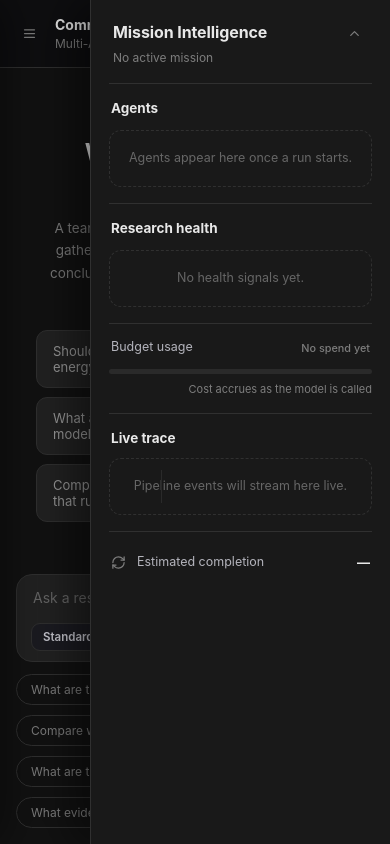
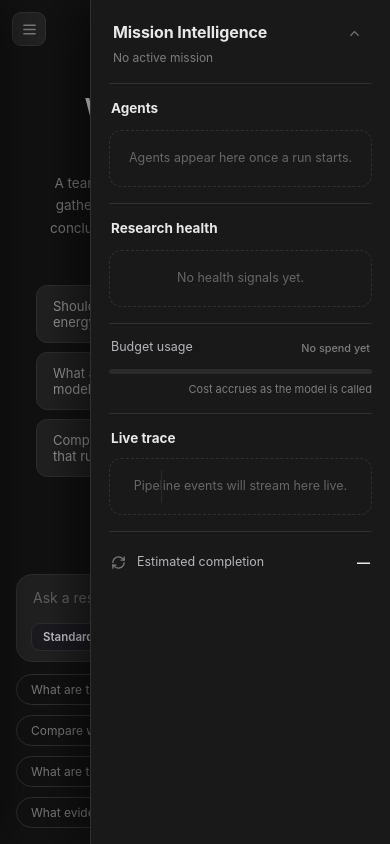
Before and after one commit to AdnanZamanNiloy/mars-ai, a React (Vite) app in the folder frontend/: page / in a window 390 px wide. Built offline with nearby package versions, Linux system fonts and the light colour scheme.

Commit message:
Remove workspace topbar; floating mobile menu button instead

```diff
--- a/frontend/src/App.jsx
+++ b/frontend/src/App.jsx
@@ -331,21 +331,9 @@ export default function App() {
       <div className="workspace-wrap">
         <ErrorBoundary>
         <main className="workspace">
-          <header className="topbar">
-            <button className="icon-btn menu-btn" onClick={() => setSidebarOpen(true)} aria-label="Open menu">
-              <IconMenu size={17} />
-            </button>
-            <div>
-              <h1>{view === "missions" ? "Missions" : view === "evidence" ? "Evidence" : "Command Center"}</h1>
-              <div className="crumb">
-                {activeRun ? `${activeRun.query.slice(0, 64)}${activeRun.query.length > 64 ? "…" : ""}` : "Multi-Agent Research System"}
-              </div>
-            </div>
-            <span className="spacer" />
-            {activeRun?.runId ? <span className="tag tone-muted">run {activeRun.runId.slice(0, 8)}</span> : null}
-            {running ? <span className="tag tone-blue"><span className="dot live" /> live</span> : null}
-          </header>
-
+          <button className="icon-btn menu-btn" onClick={() => setSidebarOpen(true)} aria-label="Open menu">
+            <IconMenu size={17} />
+          </button>
           <div className="thread" ref={threadRef}>
             <div className="thread-inner">
               {view === "missions" ? (
--- a/frontend/src/layout.css
+++ b/frontend/src/layout.css
@@ -129,19 +129,6 @@
   flex-direction: column;
 }
 
-.topbar {
-  display: flex;
-  align-items: center;
-  gap: 12px;
-  padding: 14px 26px;
-  border-bottom: 1px solid var(--line-soft);
-  background: rgba(13, 13, 17, 0.7);
-  backdrop-filter: blur(8px);
-  z-index: 5;
-}
-.topbar h1 { font-size: 14px; font-weight: 650; margin: 0; }
-.topbar .crumb { font-size: 12px; color: var(--t3); }
-.topbar .spacer { flex: 1; }
 
 .thread { flex: 1; overflow-y: auto; padding: 22px 26px 12px; }
 .thread-inner { max-width: 1100px; margin: 0 auto; }
@@ -231,9 +218,20 @@
     position: absolute; inset: 0; z-index: 15;
     background: rgba(0, 0, 0, 0.55); border: 0; padding: 0; cursor: pointer;
   }
-  .topbar, .thread { padding-left: 16px; padding-right: 16px; }
+  .thread { padding-left: 16px; padding-right: 16px; }
   .composer-zone { padding-left: 16px; padding-right: 16px; }
-  .menu-btn { display: inline-flex !important; }
+  .menu-btn {
+    display: inline-flex !important;
+    position: absolute;
+    left: 12px;
+    top: 12px;
+    z-index: 25;
+    background: var(--card);
+    border: 1px solid var(--line);
+    border-radius: 9px;
+    width: 34px;
+    height: 34px;
+  }
 }
 
 .menu-btn { display: none; }
```
